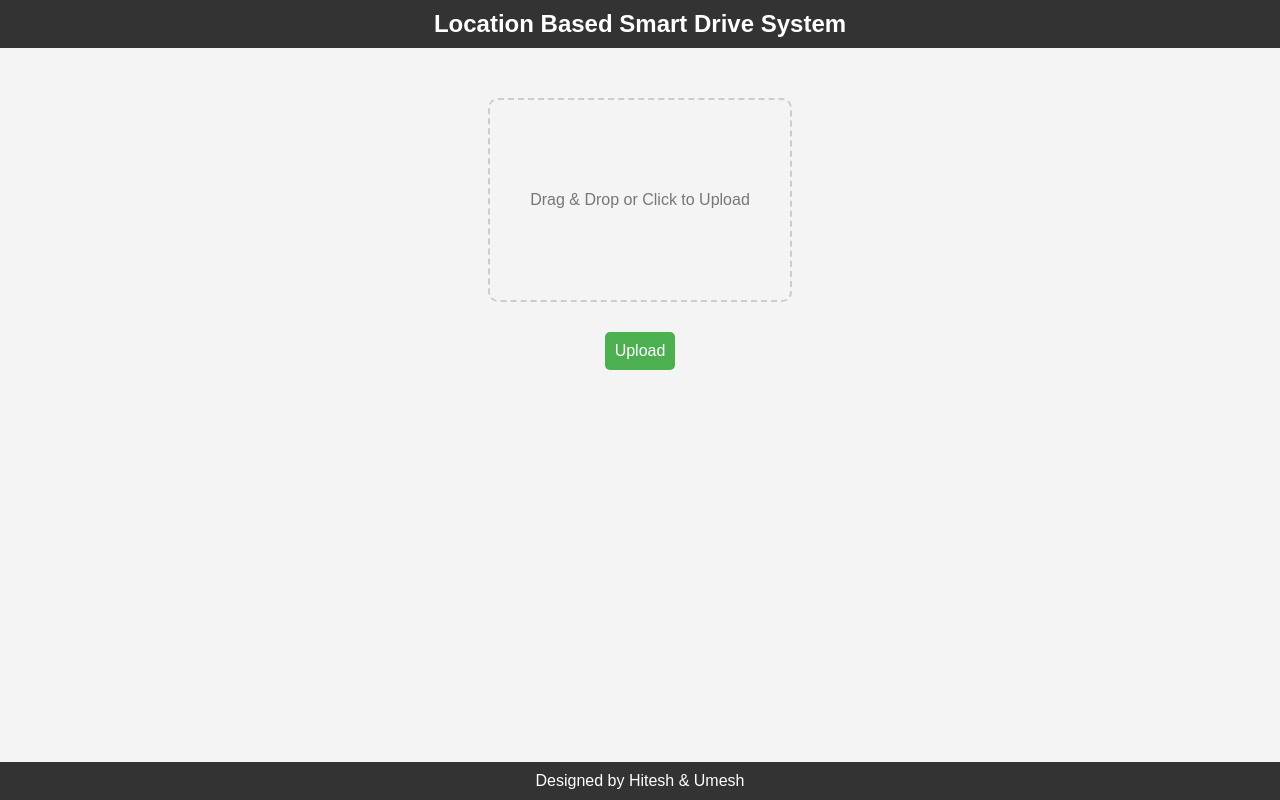
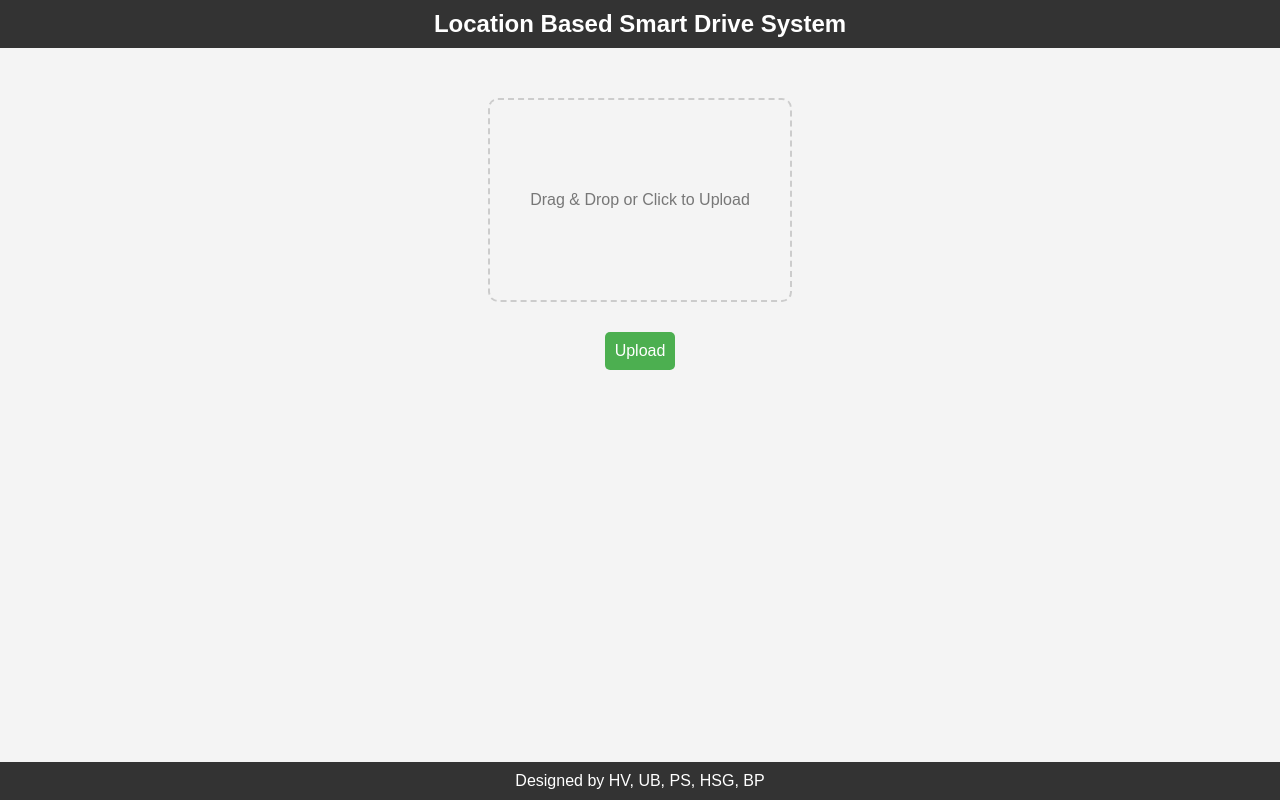
Before and after one commit to hiteshvats/Location-based-Smart-Drive, a website: page public/index.html in a window 1280 px wide. Drawn offline with Linux system fonts and the light colour scheme; some packages are replaced by stand-ins of ours.

Commit message:
version 1.1
footer mod, designer names

```diff
--- a/public/index.html
+++ b/public/index.html
@@ -23,7 +23,7 @@
 
     <button id="uploadBtn">Upload</button>
 
-    <footer>Designed by Hitesh & Umesh</footer>
+    <footer>Designed by HV, UB, PS, HSG, BP</footer>
 
     <script src="app.js"></script>
 </body>
```
